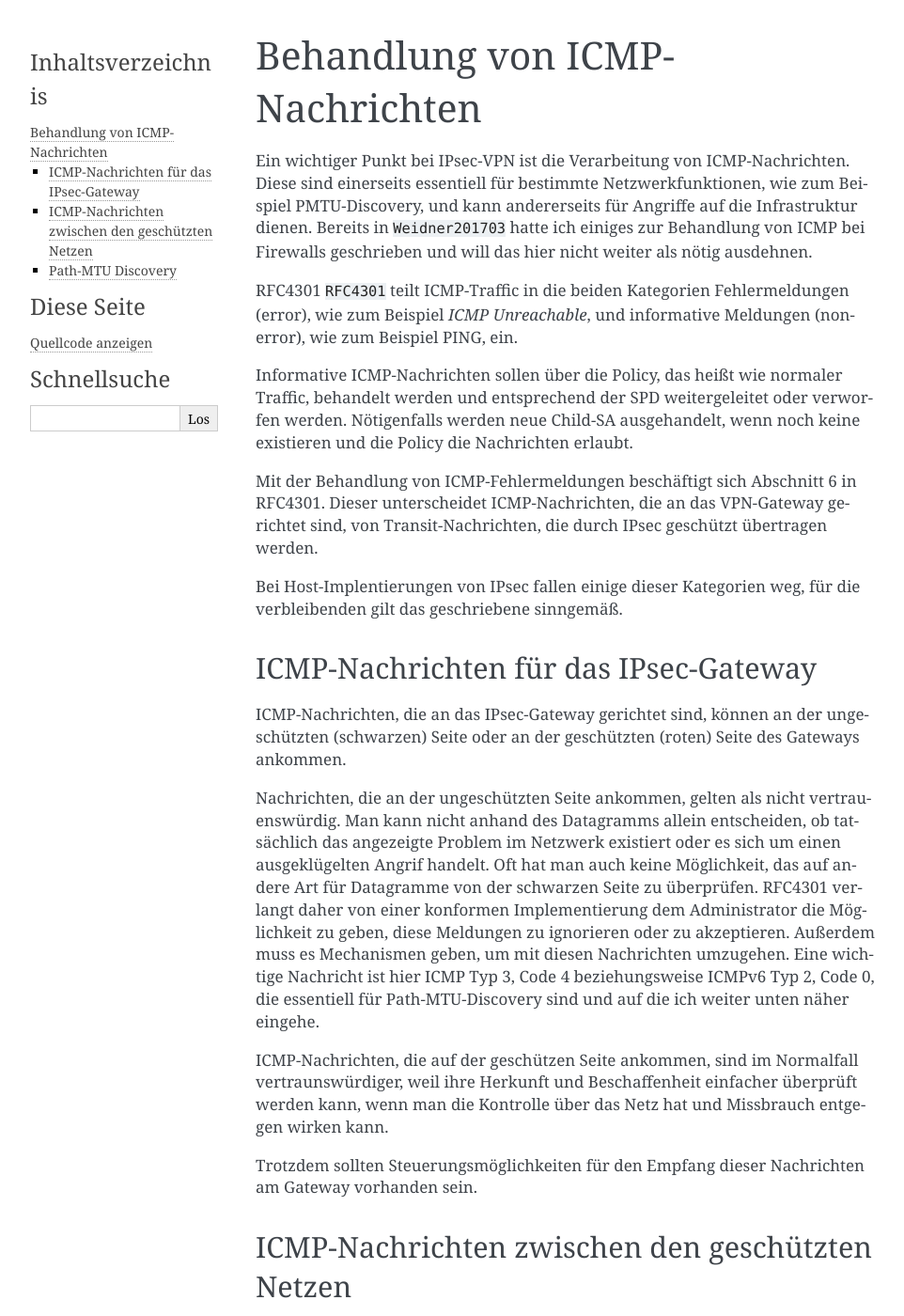
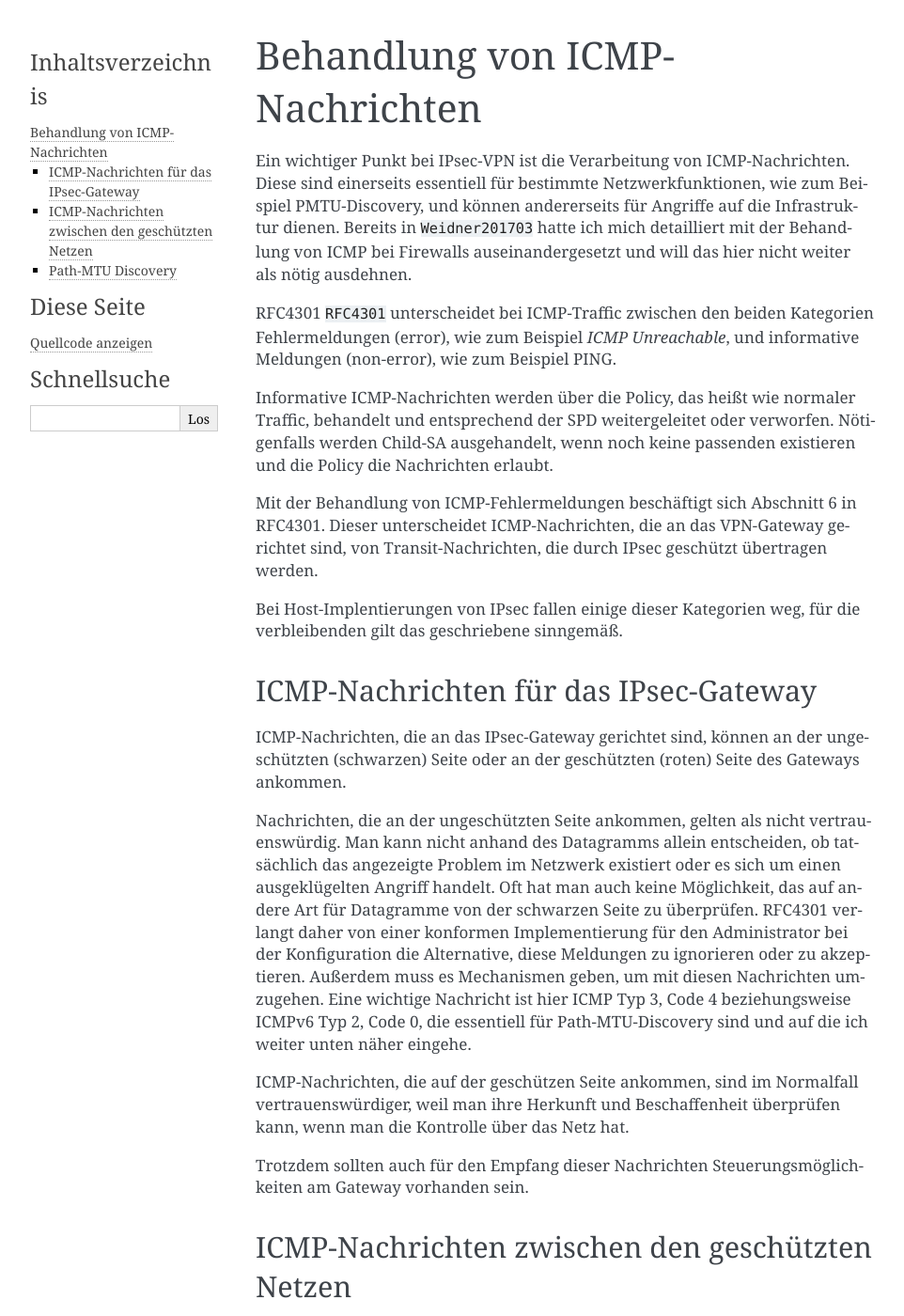
Before and after one commit to matwei-books/Fehlersuche-bei-IPsec-VPN-mit-IKEv2, a Sphinx documentation site: the page built from source/ikev2/icmp-handling.rst, in a window 1280 px wide and 1400 px high. Shown: the whole window at 94% size, without its empty margins (148-1110 px from the left). Built offline with Sphinx 7.4.7, drawn with Linux system fonts in a browser that asks for light colours; cross-references to code outside the pages are shown as plain code; some of the changed text lies outside the part shown.

Commit message:
Text überarbeitet

```diff
--- a/source/ikev2/icmp-handling.rst
+++ b/source/ikev2/icmp-handling.rst
@@ -8,21 +8,22 @@ Ein wichtiger Punkt bei IPsec-VPN
 ist die Verarbeitung von ICMP-Nachrichten.
 Diese sind einerseits essentiell für bestimmte Netzwerkfunktionen,
 wie zum Beispiel PMTU-Discovery,
-und kann andererseits für Angriffe auf die Infrastruktur dienen.
+und können andererseits für Angriffe auf die Infrastruktur dienen.
 Bereits in :cite:`Weidner201703`
-hatte ich einiges zur Behandlung von ICMP bei Firewalls geschrieben
+hatte ich mich detailliert
+mit der Behandlung von ICMP bei Firewalls auseinandergesetzt
 und will das hier nicht weiter als nötig ausdehnen.
 
-RFC4301 :cite:`RFC4301` teilt ICMP-Traffic in die beiden Kategorien
+RFC4301 :cite:`RFC4301` unterscheidet bei ICMP-Traffic
+zwischen den beiden Kategorien
 Fehlermeldungen (error), wie zum Beispiel *ICMP Unreachable*,
-und informative Meldungen (non-error), wie zum Beispiel PING,
-ein.
+und informative Meldungen (non-error), wie zum Beispiel PING.
 
-Informative ICMP-Nachrichten sollen über die Policy,
-das heißt wie normaler Traffic, behandelt werden
-und entsprechend der SPD weitergeleitet oder verworfen werden.
-Nötigenfalls werden neue Child-SA ausgehandelt,
-wenn noch keine existieren
+Informative ICMP-Nachrichten werden über die Policy,
+das heißt wie normaler Traffic, behandelt
+und entsprechend der SPD weitergeleitet oder verworfen.
+Nötigenfalls werden Child-SA ausgehandelt,
+wenn noch keine passenden existieren
 und die Policy die Nachrichten erlaubt.
 
 Mit der Behandlung von ICMP-Fehlermeldungen beschäftigt sich
@@ -46,11 +47,11 @@ Nachrichten, die an der ungeschützten Seite ankommen,
 gelten als nicht vertrauenswürdig.
 Man kann nicht anhand des Datagramms allein entscheiden,
 ob tatsächlich das angezeigte Problem im Netzwerk existiert
-oder es sich um einen ausgeklügelten Angrif handelt.
+oder es sich um einen ausgeklügelten Angriff handelt.
 Oft hat man auch keine Möglichkeit,
 das auf andere Art für Datagramme von der schwarzen Seite zu überprüfen.
 RFC4301 verlangt daher von einer konformen Implementierung
-dem Administrator die Möglichkeit zu geben,
+für den Administrator bei der Konfiguration die Alternative,
 diese Meldungen zu ignorieren oder zu akzeptieren.
 Außerdem muss es Mechanismen geben,
 um mit diesen Nachrichten umzugehen.
@@ -60,20 +61,20 @@ die essentiell für Path-MTU-Discovery sind
 und auf die ich weiter unten näher eingehe.
 
 ICMP-Nachrichten, die auf der geschützen Seite ankommen,
-sind im Normalfall vertraunswürdiger,
-weil ihre Herkunft und Beschaffenheit einfacher überprüft werden kann,
-wenn man die Kontrolle über das Netz hat
-und Missbrauch entgegen wirken kann.
+sind im Normalfall vertrauenswürdiger,
+weil man ihre Herkunft und Beschaffenheit überprüfen kann,
+wenn man die Kontrolle über das Netz hat.
 
-Trotzdem sollten Steuerungsmöglichkeiten für den Empfang dieser
-Nachrichten am Gateway vorhanden sein.
+Trotzdem sollten auch für den Empfang dieser Nachrichten
+Steuerungsmöglichkeiten am Gateway vorhanden sein.
 
 ICMP-Nachrichten zwischen den geschützten Netzen
 ------------------------------------------------
 
 Neben den ICMP-Nachrichten, die an die VPN-Gateways gerichtet sind,
 sind die Transit-Nachrichten zu betrachten,
-die geschützt durch das VPN zwischen den roten Netzen übertragen werden.
+die geschützt durch das VPN
+zwischen den Netzen auf der roten Seite übertragen werden.
 
 Die IPsec-Gateways müssen bei diesen
 sowohl die ICMP- und IP-Header als auch die Payload berücksichtigen
```
Also changed, not shown: other parts of source/ikev2/icmp-handling.rst (+13 -11 lines).
